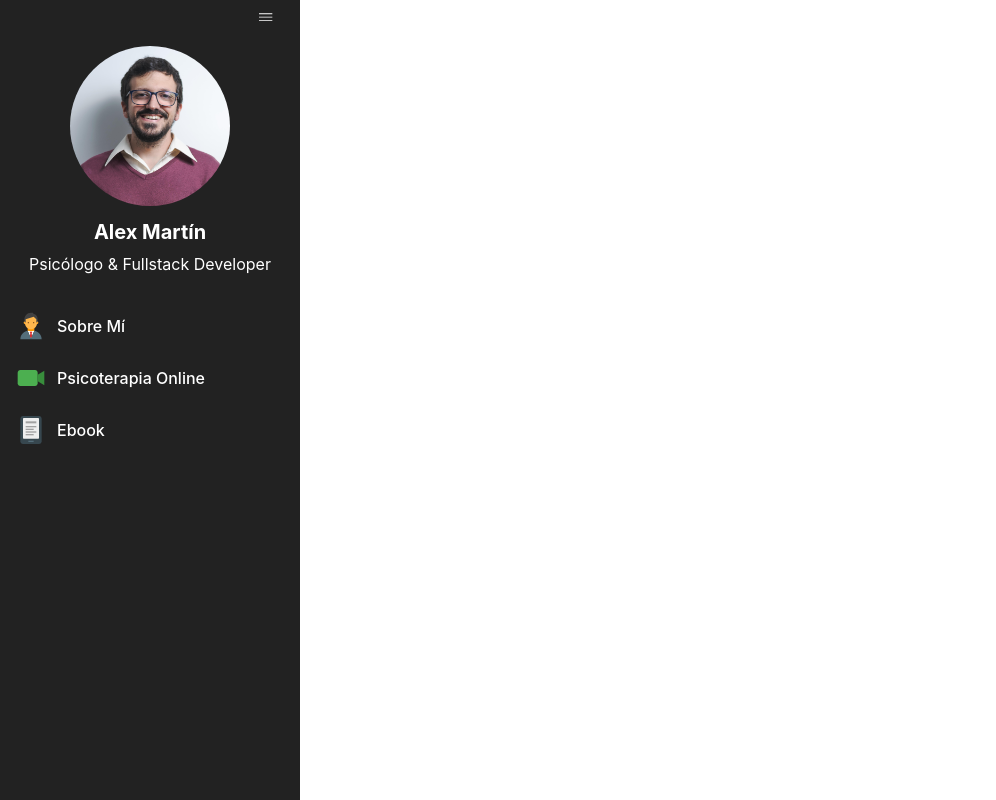
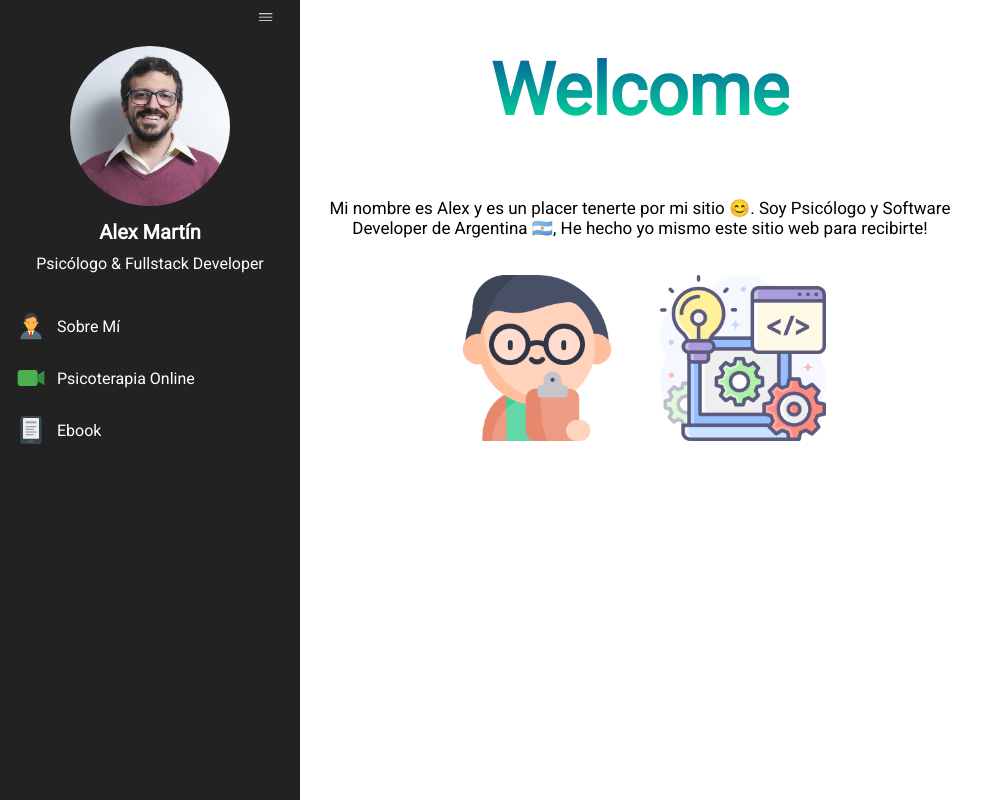
Before and after one commit to AlexEMartin/psicoweb, a React (Create React App) app: page / in a window 1280 px wide. Shown: the whole page, without its empty margins (0-996 px from the left). Built offline with nearby package versions, Linux system fonts and the light colour scheme.

Commit message:
Home screen

```diff
--- a/public/index.html
+++ b/public/index.html
@@ -24,6 +24,8 @@
       work correctly both with client-side routing and a non-root public URL.
       Learn how to configure a non-root public URL by running `npm run build`.
     -->
+    <!-- Google Fonts -->
+    <link href="https://fonts.googleapis.com/css2?family=Roboto&display=swap" rel="stylesheet">
     <title>React App</title>
   </head>
   <body>
--- a/src/App.tsx
+++ b/src/App.tsx
@@ -1,45 +1,14 @@
-import React from 'react';
-import { SideBarMenu } from './components/SideBarMenu';
-import { SideBarMenuItem, SideBarMenuCard } from './types/types';
-import { FcBusinessman, FcVideoCall, FcKindle } from 'react-icons/fc'
-import profileImage from './images/alex.jpg'
+import { Home } from "./components/Home";
 
-function App() {
 
-  const items:SideBarMenuItem[] = [
-    {
-      id: '1',
-      label: 'Sobre Mí',
-      icon: FcBusinessman,
-      url: '/'
-    },
-    {
-      id: '2',
-      label: 'Psicoterapia Online',
-      icon: FcVideoCall,
-      url: '/'
-    },
-    {
-      id: '3',
-      label: 'Ebook',
-      icon: FcKindle,
-      url: '/'
-    }
-  ]
+const App = () => {
 
-  const card:SideBarMenuCard = {
-    id: 'Card01',
-    displayName: 'Alex Martín',
-    title: 'Psicólogo & Fullstack Developer',
-    photoUrl: profileImage,
-    url: '/'
-  }
 
   return (
-    <div>
-      <SideBarMenu items={items} card={card} />
-    </div>
-  );
+      <div>
+        <Home />
+      </div>
+  )
 }
 
 export default App;
--- /dev/null
+++ b/src/components/Home.scss
@@ -0,0 +1,44 @@
+@mixin parrafo {
+    font-size: 12px;
+    width: 50%;
+    text-align: center;
+
+    @media (min-width: 768px) {
+        font-size: 17px;
+    }
+}
+
+.Home {
+  display: flex;
+  flex-direction: column;
+  justify-content: center;
+  align-items: center;
+  font-family: 'Roboto', sans-serif;
+
+  .home-title {
+    font-size: 40px;
+    background: -webkit-linear-gradient(#07569c, #01e896);
+    -webkit-background-clip: text;
+    -webkit-text-fill-color: transparent;
+
+    @media (min-width: 768px) {
+        font-size: 72px;
+    }
+  }
+
+  .home-p1 {
+      @include parrafo;
+  }
+
+  .professions{
+    display: flex;
+    flex-direction: row;
+    justify-content: center;
+    align-items: center;
+
+    .sticker {
+        width: 15%;
+        padding: 20px;
+    }
+  }
+}
--- /dev/null
+++ b/src/components/Home.tsx
@@ -0,0 +1,24 @@
+import { SideBar } from "./sidebar/SideBar"
+import './Home.scss';
+import terapeuta from '../images/terapeuta.png'
+import software from '../images/software.png'
+
+
+export const Home = () => {
+
+    return (
+        <div className='Home'>
+            <SideBar />
+            <h1 className='home-title'>Welcome</h1>
+            <p className='home-p1'>
+                Mi nombre es Alex y es un placer tenerte por mi sitio 😊.
+                Soy Psicólogo y Software Developer de Argentina 🇦🇷,
+                He hecho yo mismo este sitio web para recibirte!
+            </p>
+            <div className='professions'>
+                <img className='sticker' src={terapeuta} alt="psicologo" />
+                <img className='sticker' src={software} alt="desarrollador" />
+            </div>
+        </div>
+    )
+}
--- /dev/null
+++ b/src/components/sidebar/SideBar.tsx
@@ -0,0 +1,43 @@
+import { SideBarMenu } from './SideBarMenu';
+import { SideBarMenuItem, SideBarMenuCard } from '../../types/types';
+import { FcBusinessman, FcVideoCall, FcKindle } from 'react-icons/fc'
+import profileImage from '../../images/alex.jpg'
+
+export const SideBar = () => {
+
+    const items:SideBarMenuItem[] = [
+        {
+          id: '1',
+          label: 'Sobre Mí',
+          icon: FcBusinessman,
+          url: '/'
+        },
+        {
+          id: '2',
+          label: 'Psicoterapia Online',
+          icon: FcVideoCall,
+          url: '/'
+        },
+        {
+          id: '3',
+          label: 'Ebook',
+          icon: FcKindle,
+          url: '/'
+        }
+      ]
+
+      const card:SideBarMenuCard = {
+        id: 'Card01',
+        displayName: 'Alex Martín',
+        title: 'Psicólogo & Fullstack Developer',
+        photoUrl: profileImage,
+        url: '/'
+      }
+
+      return (
+        <div>
+          <SideBarMenu items={items} card={card} />
+        </div>
+      );
+
+}
--- a/src/components/SideBarMenu.tsx
+++ b/src/components/sidebar/SideBarMenu.tsx
@@ -1,6 +1,6 @@
 import { useState } from "react";
-import { SideBarMenuCard, SideBarMenuItem } from "../types/types";
-import { classNames } from "../util/classes";
+import { SideBarMenuCard, SideBarMenuItem } from "../../types/types";
+import { classNames } from "../../util/classes";
 import { VscMenu } from 'react-icons/vsc'
 import { SideBarMenuCardView } from "./SideBarMenuCardView";
 import { SideBarMenuItemView } from "./SideBarMenuItemView";
--- a/src/components/SideBarMenuCardView.tsx
+++ b/src/components/sidebar/SideBarMenuCardView.tsx
@@ -1,5 +1,5 @@
-import { SideBarMenuCard } from '../types/types';
-import { classNames } from '../util/classes';
+import { SideBarMenuCard } from '../../types/types';
+import { classNames } from '../../util/classes';
 import './SideBarMenuCardView.scss';
 
 interface SideBarMenuCardViewProps {
--- a/src/components/SideBarMenuItemView.tsx
+++ b/src/components/sidebar/SideBarMenuItemView.tsx
@@ -1,5 +1,5 @@
-import { SideBarMenuItem } from "../types/types";
-import { classNames } from "../util/classes";
+import { SideBarMenuItem } from "../../types/types";
+import { classNames } from "../../util/classes";
 import './SideBarMenuItemView.scss';
 
 interface SideBarMenuItemViewProps {
```
Also changed, not shown: src/components/sidebar/SideBarMenu.scss (renamed from src/components/SideBarMenu.scss), src/components/sidebar/SideBarMenuCardView.scss (renamed from src/components/SideBarMenuCardView.scss), src/components/sidebar/SideBarMenuItemView.scss (renamed from src/components/SideBarMenuItemView.scss), src/components/sidebar/commons.scss (renamed from src/components/commons.scss), src/images/software.png (added), src/images/terapeuta.png (added).
